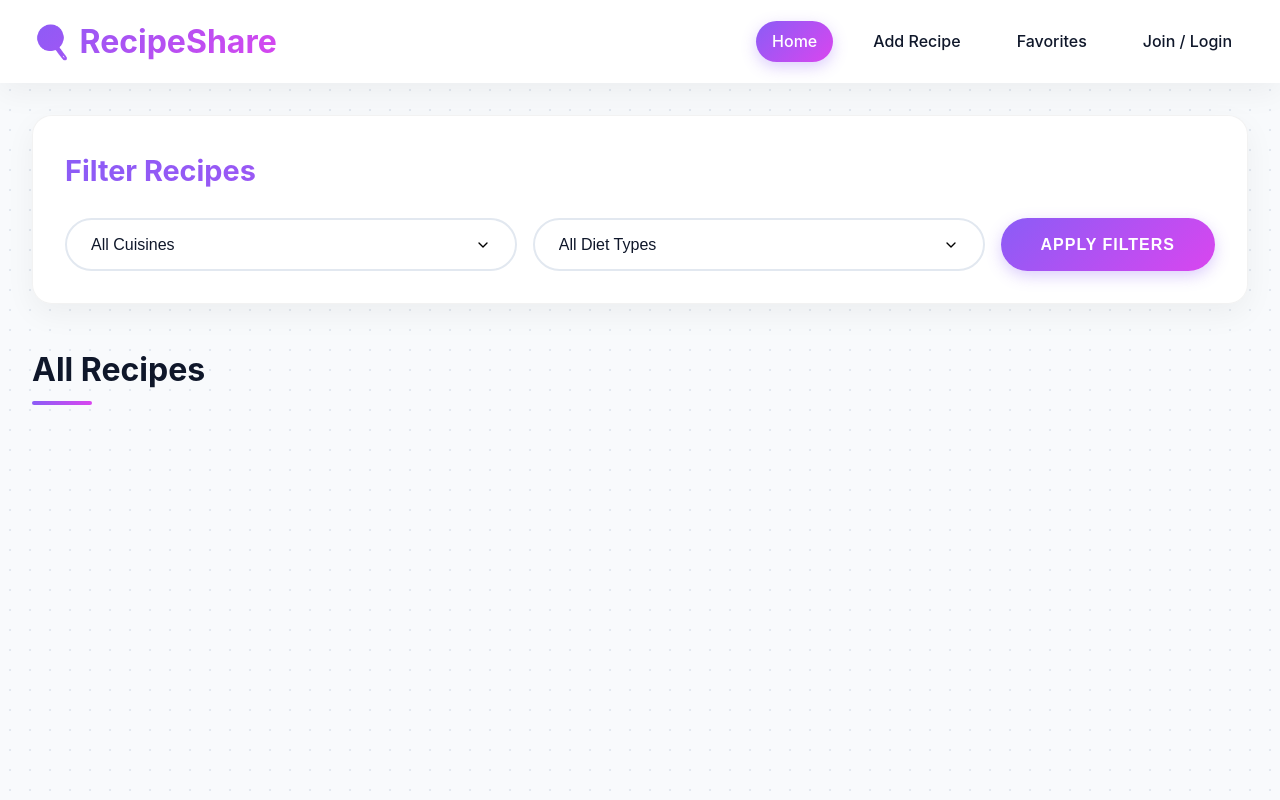
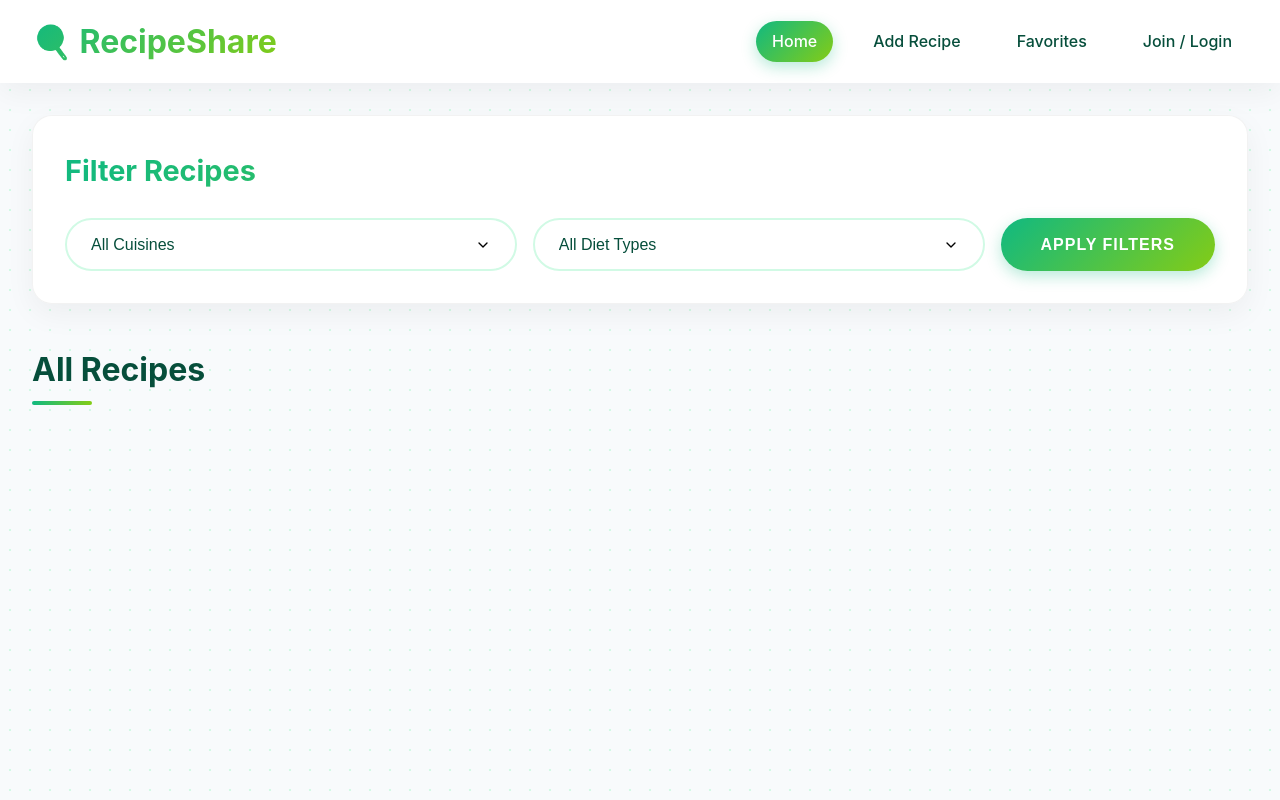
Before and after one commit to DHARUNKUMAR-06/Recipe_App, a plain HTML site: page public/index.html in a window 1280 px wide. Drawn offline with Linux system fonts and the light colour scheme.

Commit message:
Update theme to mint green

```diff
--- a/public/css/style.css
+++ b/public/css/style.css
@@ -1,22 +1,22 @@
 /* ===== RESET & VARIABLES ===== */
 :root {
-    --primary: #8b5cf6;
-    --primary-dark: #7c3aed;
-    --secondary: #d946ef;
-    --secondary-dark: #c026d3;
+    --primary: #10b981;
+    --primary-dark: #059669;
+    --secondary: #84cc16;
+    --secondary-dark: #65a30d;
     --success: #10b981;
     --warning: #f59e0b;
     --danger: #ef4444;
-    --dark: #0f172a;
-    --light: #f8fafc;
+    --dark: #064e3b;
+    --light: #ecfdf5;
     --surface: #ffffff;
-    --surface-hover: #f1f5f9;
+    --surface-hover: #f0fdf4;
     --bg-color: #f8fafc;
-    --border-color: #e2e8f0;
+    --border-color: #d1fae5;
     --gray: #64748b;
     --white: #ffffff;
     --shadow: 0 10px 30px rgba(0, 0, 0, 0.05);
-    --shadow-hover: 0 15px 40px rgba(139, 92, 246, 0.15);
+    --shadow-hover: 0 15px 40px rgba(16, 185, 129, 0.15);
     --transition: all 0.3s cubic-bezier(0.25, 0.8, 0.25, 1);
 }
 
@@ -94,13 +94,13 @@ body {
 
 .nav-links a:hover {
     color: var(--primary);
-    background: rgba(139, 92, 246, 0.1);
+    background: rgba(16, 185, 129, 0.1);
 }
 
 .nav-links a.active {
     color: var(--white);
     background: linear-gradient(135deg, var(--primary), var(--secondary));
-    box-shadow: 0 5px 15px rgba(139, 92, 246, 0.3);
+    box-shadow: 0 5px 15px rgba(16, 185, 129, 0.3);
 }
 
 /* ===== USER INFO ===== */
@@ -212,7 +212,7 @@ body {
 .filter-group select:focus {
     outline: none;
     border-color: var(--primary);
-    box-shadow: 0 0 0 3px rgba(139, 92, 246, 0.2);
+    box-shadow: 0 0 0 3px rgba(16, 185, 129, 0.2);
 }
 
 /* ===== BUTTONS ===== */
@@ -228,7 +228,7 @@ body {
     transition: var(--transition);
     text-transform: uppercase;
     letter-spacing: 1px;
-    box-shadow: 0 5px 15px rgba(139, 92, 246, 0.3);
+    box-shadow: 0 5px 15px rgba(16, 185, 129, 0.3);
     position: relative;
     overflow: hidden;
 }
@@ -246,7 +246,7 @@ body {
 
 .btn-primary:hover {
     transform: translateY(-3px);
-    box-shadow: 0 8px 25px rgba(139, 92, 246, 0.4);
+    box-shadow: 0 8px 25px rgba(16, 185, 129, 0.4);
 }
 
 .btn-primary:hover::before {
@@ -401,7 +401,7 @@ body {
 }
 
 .btn-view {
-    background: linear-gradient(135deg, #4834d4, #30336b);
+    background: linear-gradient(135deg, #10b981, #059669);
     color: white;
     text-decoration: none;
     padding: 0.8rem 1.5rem;
@@ -524,7 +524,7 @@ body {
 .form-group textarea:focus {
     outline: none;
     border-color: var(--primary);
-    box-shadow: 0 0 0 3px rgba(139, 92, 246, 0.2);
+    box-shadow: 0 0 0 3px rgba(16, 185, 129, 0.2);
 }
 
 .auth-form button[type="submit"] {
```
